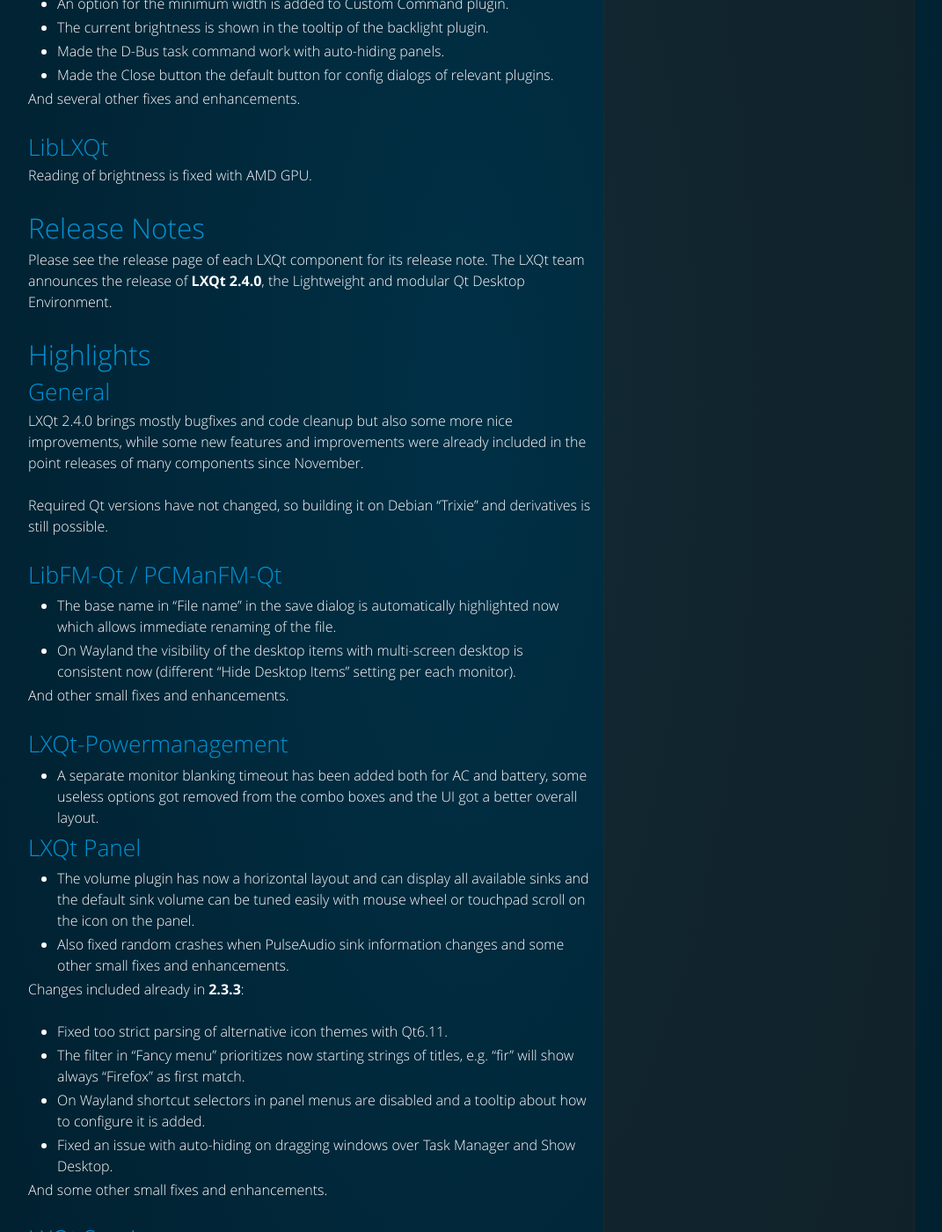
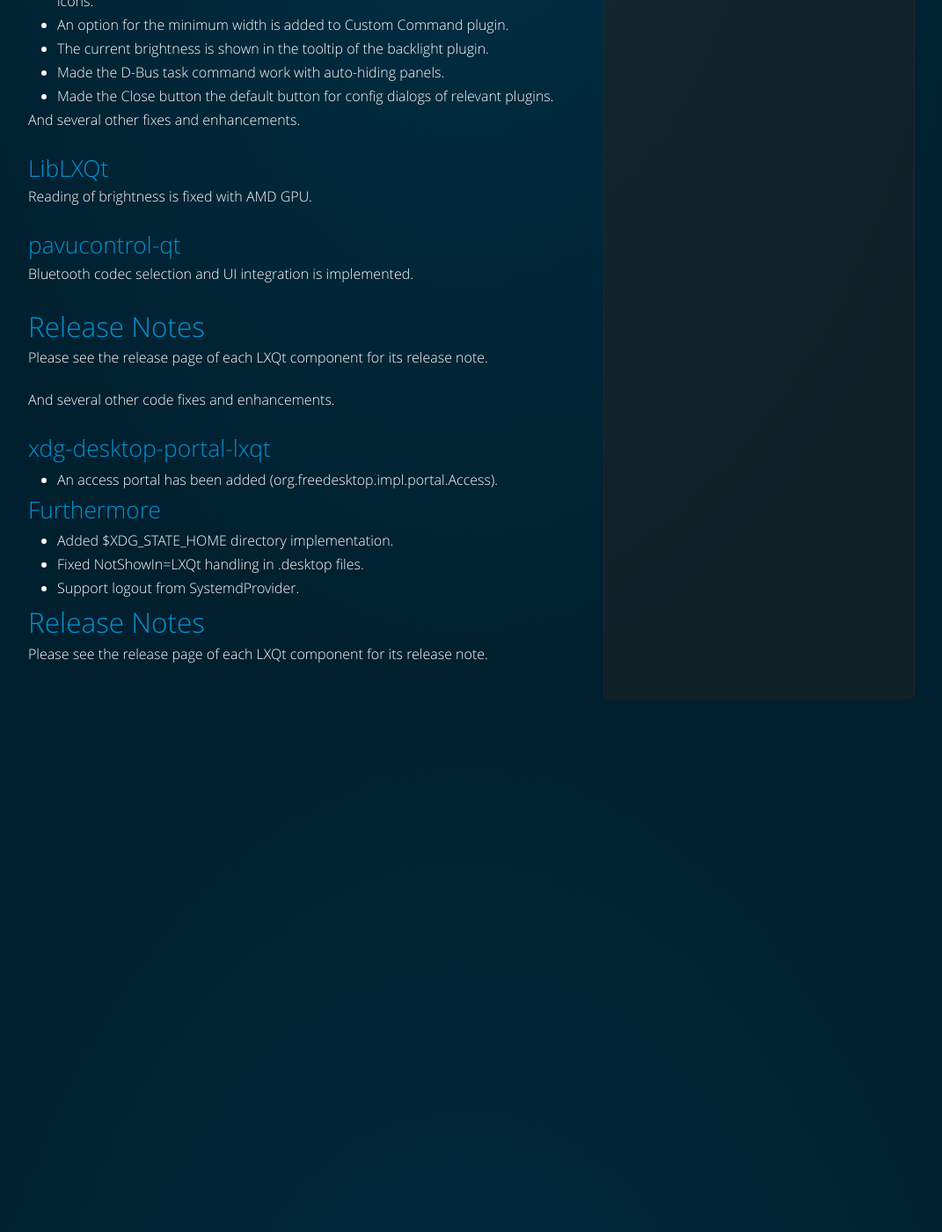
Before and after one commit to lxqt/lxqt.github.io, a Jekyll site: the page built from _posts/2026-11-05-release-2.5.0.md, in a window 1280 px wide and 1400 px high, scrolled down 1441 px. Shown: the whole window at 88% size, without its empty margins (112-1183 px from the left). Built offline with Jekyll 4.4.1, drawn with Linux system fonts in a browser that asks for light colours; after the commit the page ends 2236 px from its top, so only the background shows below that; some of the changed text lies outside the part shown.

Commit message:
Updated announcement

```diff
--- a/_posts/2026-11-05-release-2.5.0.md
+++ b/_posts/2026-11-05-release-2.5.0.md
@@ -16,13 +16,13 @@
  * The minimum required version of Qt is bumped to 6.10.0.
  * QTerminal and QTermWidget have received a lot of enhancements, including several new features (new background image modes, visual bell, OSC-8 hyperlink, silence notification, Shift+click selection, failed process communication, etc.) as well as bug-fixes.
  * LXQt does not depend on `menu-cache` anymore. It was the last LXDE dependency of LXQt. Now LXQt uses its own methods (in `libfm-qt`) to do the jobs of `menu-cache`, and it does them better and faster.
- * PCManFM-Qt's search has become incremental, such that the user can stop a heavy search, by clicking a button in the status-bar, while keeping the current results. Also, an option is added to Desktop Preferences for not using a wallpaper cache, such that the original image quality can be displayed.
+ * PCManFM-Qt's search supports incremental listing (disabled by default), such that the user can stop a heavy search, by clicking a button in the status-bar, while keeping the current results. Also, an option is added to Desktop Preferences for not using a wallpaper cache, such that the original image quality can be displayed.
  * Also, lots of CMake maintenance and code cleanup have been done. Although users do not notice them, they are crucial to a better code quality.
 
 ## LibFM-Qt / PCManFM-Qt
 
  * `menu-cache` is replaced by a built-in desktop-menu implementation.
- * The search is made incremental and a stop button is added to the status-bar. (Actually, LibFM-Qt supports incremental file listing now, but it is used only for searching because otherwise, it would take extra CPU time for no good reason.)
+ * Optional incremental searching is supported and a stop button is added to the status-bar. (Actually, LibFM-Qt supports incremental file listing now, but it is used only for searching because otherwise, it would take extra CPU time for no good reason.)
  * An option is added to Desktop Preferences for not using wallpaper cache.
  * A rare case of ghost items in the directory tree view is fixed.
  * The header of the detailed list view is made unmovable.
@@ -56,72 +56,13 @@
 
 Reading of brightness is fixed with AMD GPU.
 
+## pavucontrol-qt
+
+Bluetooth codec selection and UI integration is implemented.
+
 # Release Notes
 
 Please see the release page of each LXQt component for its release note.
-The LXQt team announces the release of **LXQt 2.4.0**, the Lightweight and modular Qt Desktop Environment.
-
-# Highlights
-
-## General
-
-LXQt 2.4.0 brings mostly bugfixes and code cleanup but also some more nice improvements, while some new features and improvements were already included in the point releases of many components since November.
-
-Required Qt versions have not changed, so building it on Debian "Trixie" and derivatives is still possible.
-
-## LibFM-Qt / PCManFM-Qt
-
- * The base name in "File name" in the save dialog is automatically highlighted now which allows
-immediate renaming of the file.
- * On Wayland the visibility of the desktop items with multi-screen desktop is consistent now (different "Hide Desktop Items" setting per each monitor).
-
-And other small fixes and enhancements.
-
-## LXQt-Powermanagement
-
- * A separate monitor blanking timeout has been added both for AC and battery, some useless options
- got removed from the combo boxes and the UI got a better overall layout.
-
-## LXQt Panel
-
- * The volume plugin has now a horizontal layout and can display all available sinks and the default sink
-volume can be tuned easily with mouse wheel or touchpad scroll on the icon on the panel.
- * Also fixed random crashes when PulseAudio sink information changes and some other small fixes and enhancements.
-
- Changes included already in **2.3.3**:
-
- * Fixed too strict parsing of alternative icon themes with Qt6.11.
- * The filter in "Fancy menu" prioritizes now starting strings of titles, e.g. "fir" will show always "Firefox" as first match.
- * On Wayland shortcut selectors in panel menus are disabled and a tooltip about how to configure it is added.
- * Fixed an issue with auto-hiding on dragging windows over Task Manager and Show Desktop.
-
-And some other small fixes and enhancements.
-
-## LXQt Sessions
-
- * Settings for X11 and Wayland sessions have been separated. <br/>
- The latter is still only shown when `lxqt-wayland-session`
- is installed.
- * The mainmenu can be opened now on Wayland too by adding a shortcut for `lxqt-qdbus openmenu` in the compositor
- settings.
-
-## LXQt Runner
-
- * The integrated calculator will start now also when a number is typed first, not only with the equal sign.
-
-## Notifications
-
- * Transient notifications (e.g. titles of songs from players and similar) are not saved anymore when "Do not disturb" mode is active.
-
-## QTerminal and QTermWidget
-
- * The custom tab name behaviour is improved.
- * A shortcut can be added for the lock button (keep open) of the dropdown mode.
- * Fixed creation of bookmarks file with new profile.
- * Added "Nord" theme,
- * Fixed disappearance of Open/Copy link actions (in context menu).
- * Fixed the URL pattern which made URLs links 404 with a closing bracket when opened.
- * Implemented highlighting of all matches when searching and improved the code of highlighting.
 
 And several other code fixes and enhancements.
 
```
Also changed, not shown: other parts of _posts/2026-11-05-release-2.5.0.md (+1 -1 lines).
